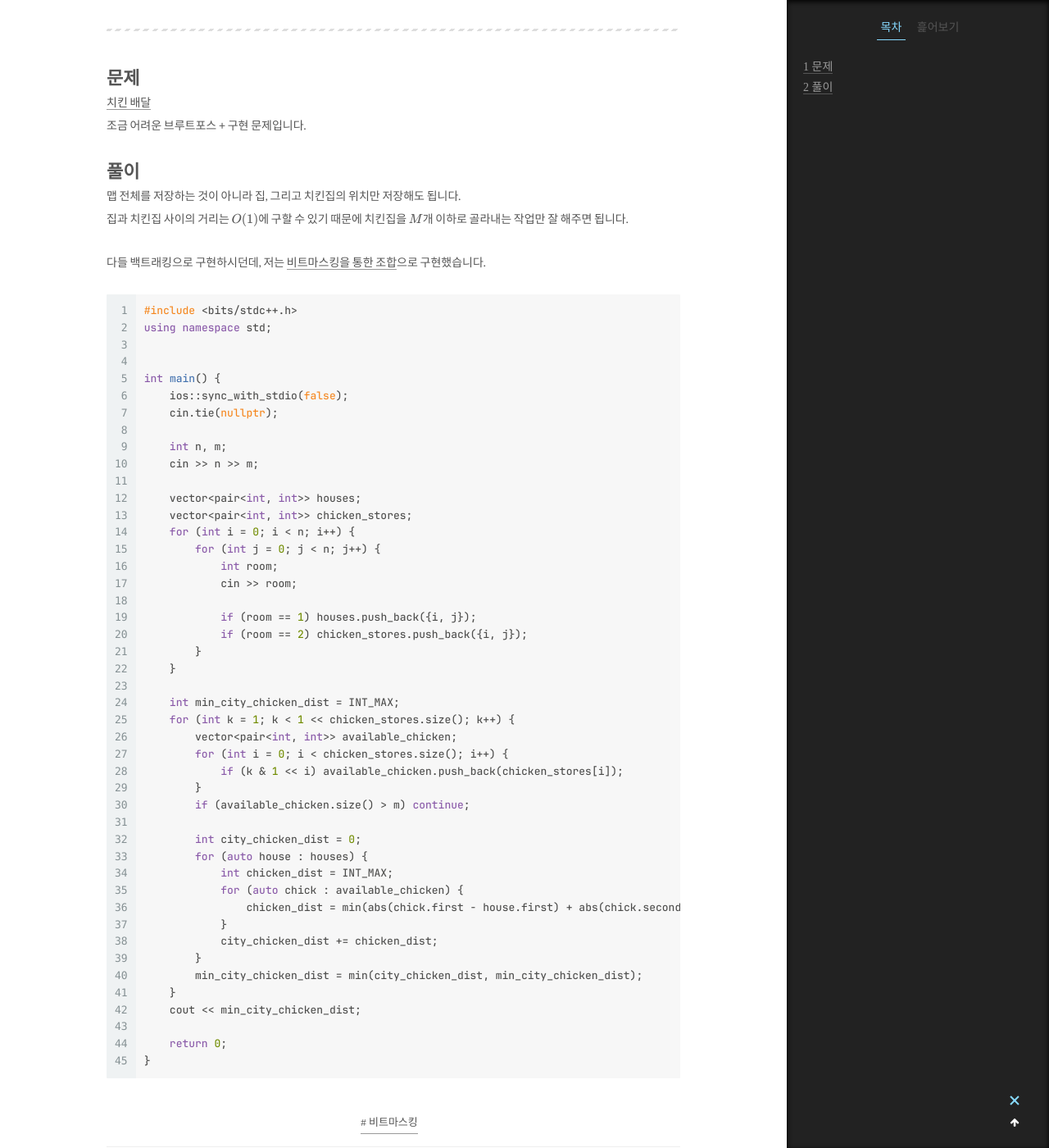
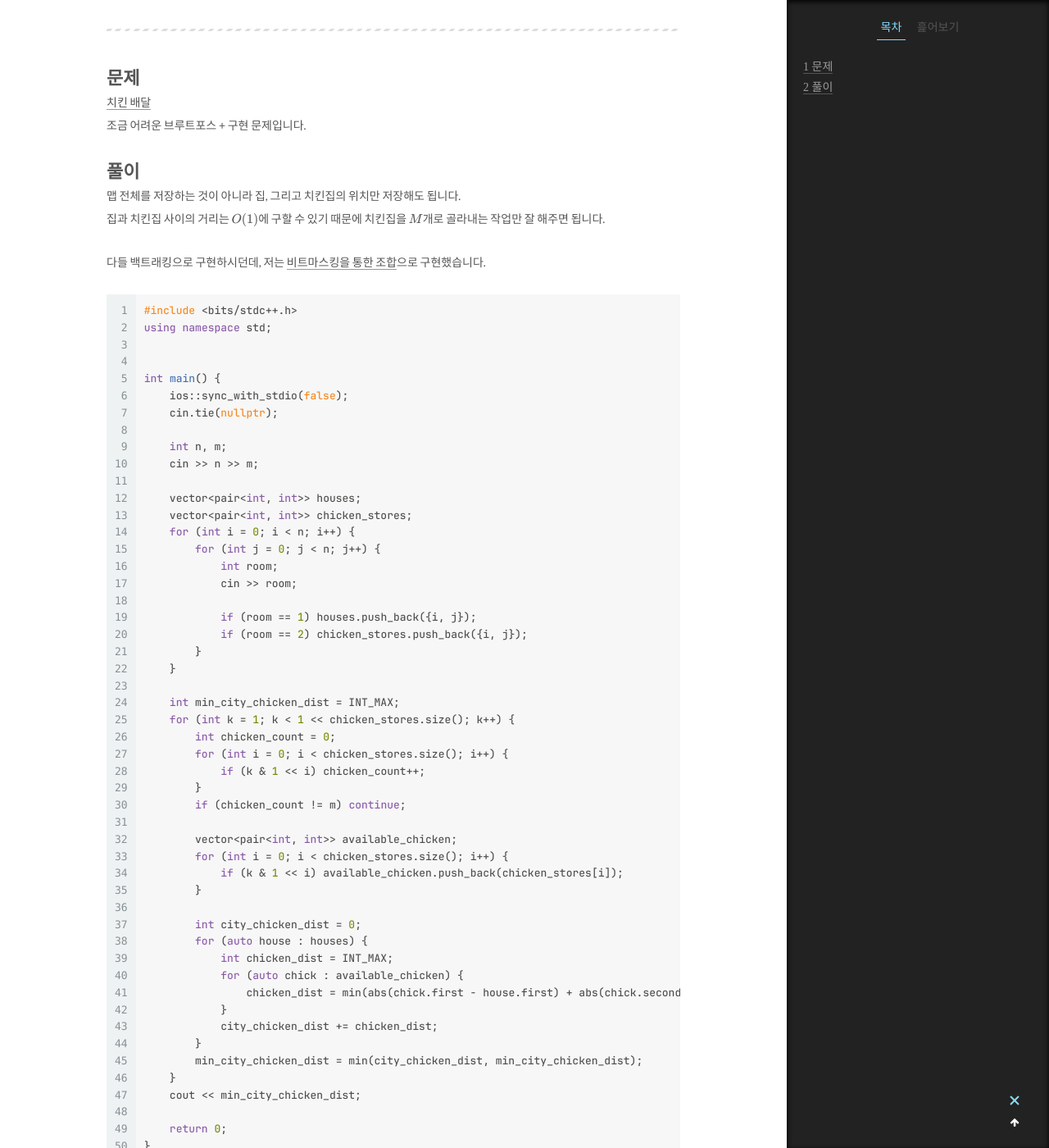
Before and after one commit to skrewbar/skrewbar.github.io, a Jekyll site: the page built from _posts/boj/2024-11-12-boj-15686.md, in a window 1280 px wide and 1400 px high, scrolled down 536 px. Shown: the whole window at 82% size. Built offline with Jekyll 4.4.1, drawn with Linux system fonts in a browser that asks for light colours; some web fonts are replaced; formulas are drawn with MathJax 3; comment, search, counter and statistics services are not loaded.

Commit message:
⚡️ 더 효율적인 풀이

```diff
--- a/_posts/boj/2024-11-12-boj-15686.md
+++ b/_posts/boj/2024-11-12-boj-15686.md
@@ -22,7 +22,7 @@ tags:
 # 풀이
 
 맵 전체를 저장하는 것이 아니라 집, 그리고 치킨집의 위치만 저장해도 됩니다.
-집과 치킨집 사이의 거리는 $O(1)$에 구할 수 있기 때문에 치킨집을 $M$개 이하로 골라내는 작업만 잘 해주면 됩니다.
+집과 치킨집 사이의 거리는 $O(1)$에 구할 수 있기 때문에 치킨집을 $M$개로 골라내는 작업만 잘 해주면 됩니다.
 
 다들 백트래킹으로 구현하시던데, 저는 [비트마스킹을 통한 조합]({{ base }}/%EC%95%8C%EA%B3%A0%EB%A6%AC%EC%A6%98/2024/11/12/bitmask-combination/)으로 구현했습니다.
 
@@ -52,11 +52,16 @@ int main() {
 
     int min_city_chicken_dist = INT_MAX;
     for (int k = 1; k < 1 << chicken_stores.size(); k++) {
+        int chicken_count = 0;
+        for (int i = 0; i < chicken_stores.size(); i++) {
+            if (k & 1 << i) chicken_count++;
+        }
+        if (chicken_count != m) continue;
+
         vector<pair<int, int>> available_chicken;
         for (int i = 0; i < chicken_stores.size(); i++) {
             if (k & 1 << i) available_chicken.push_back(chicken_stores[i]);
         }
-        if (available_chicken.size() > m) continue;
 
         int city_chicken_dist = 0;
         for (auto house : houses) {
```
